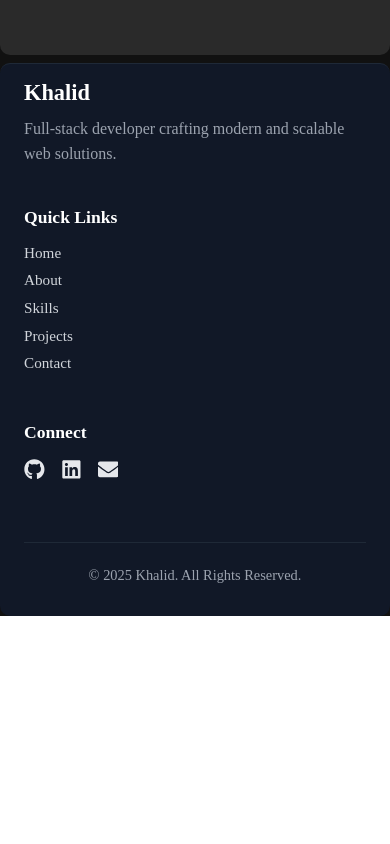
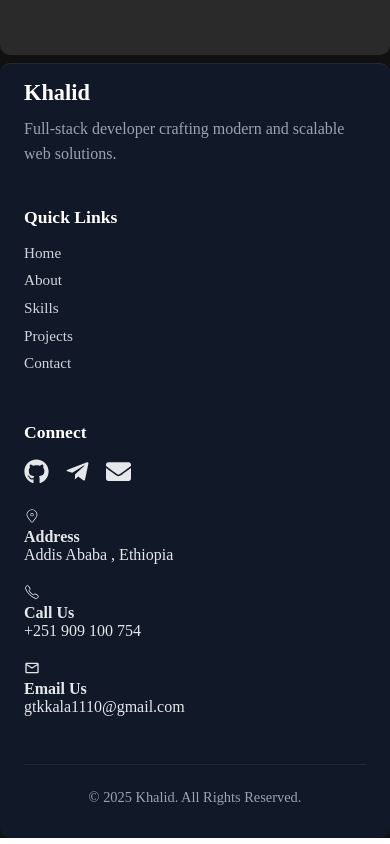
Before and after one commit to GTK-kala/Personal-Portfolio-App, a React (Vite) app in the folder Personal-Portfolio-App/: page / in a window 390 px wide. Shown: the part 5134-5978 px from the top of the page. Before the commit the page ends 5756 px from the top, so only its background shows below. Built offline with nearby package versions, Linux system fonts and the light colour scheme.

Commit message:
Adding more user info in footer section

```diff
--- a/Personal-Portfolio-App/src/components/About/About.css
+++ b/Personal-Portfolio-App/src/components/About/About.css
@@ -170,9 +170,10 @@
   font-size: 1rem;
   color: #1f2937;
 }
+
 .card_night p {
   font-size: 1rem;
-  color: #1f2937;
+  color: #fff;
 }
 
 .card_light:hover {
--- a/Personal-Portfolio-App/src/components/Contact/Contact.css
+++ b/Personal-Portfolio-App/src/components/Contact/Contact.css
@@ -222,7 +222,7 @@
 
 @media (max-width: 500px) {
   .contact-container{
-    gap: 50px;
+    gap: 90px;
   }
   .contact-section_light {
     padding: 15px 20px 0px 20px;
--- a/Personal-Portfolio-App/src/components/Footer/Footer.css
+++ b/Personal-Portfolio-App/src/components/Footer/Footer.css
@@ -110,6 +110,13 @@
   padding-top: 1.5rem;
 }
 
+.contact-info{
+  margin-top: 10px;
+  display: flex;
+  flex-direction: column;
+  gap: 20px;
+}
+
 /* responsive */
 @media (max-width: 500px) {
   .footer-title {
--- a/Personal-Portfolio-App/src/components/Footer/Footer.jsx
+++ b/Personal-Portfolio-App/src/components/Footer/Footer.jsx
@@ -1,11 +1,13 @@
-import { FaGithub, FaLinkedin, FaEnvelope } from "react-icons/fa";
+import { FaGithub, FaTelegramPlane, FaEnvelope } from "react-icons/fa";
+import { IoCallOutline } from "react-icons/io5";
+import { CiLocationOn } from "react-icons/ci";
+import { MdOutlineMail } from "react-icons/md";
 import "./Footer.css";
 
 const Footer = () => {
   return (
     <footer className="footer">
       <div className="footer-grid">
-
         <div className="footer-section">
           <h3 className="footer-title">Khalid</h3>
           <p className="footer-text">
@@ -16,20 +18,66 @@ const Footer = () => {
         <div className="footer-section">
           <h4 className="footer-subtitle">Quick Links</h4>
           <ul>
-            <li><a href="#home">Home</a></li>
-            <li><a href="#about">About</a></li>
-            <li><a href="#skills">Skills</a></li>
-            <li><a href="#projects">Projects</a></li>
-            <li><a href="#contact">Contact</a></li>
+            <li>
+              <a href="#home">Home</a>
+            </li>
+            <li>
+              <a href="#about">About</a>
+            </li>
+            <li>
+              <a href="#skills">Skills</a>
+            </li>
+            <li>
+              <a href="#projects">Projects</a>
+            </li>
+            <li>
+              <a href="#contact">Contact</a>
+            </li>
           </ul>
         </div>
 
         <div className="footer-section">
           <h4 className="footer-subtitle">Connect</h4>
           <div className="footer-socials">
-            <a href="#"><FaGithub /></a>
-            <a href="#"><FaLinkedin /></a>
-            <a href="mailto:your-email@gmail.com"><FaEnvelope /></a>
+            <a href="https://github.com/GTK-kala" target="_blank">
+              <FaGithub size={25} />
+            </a>
+            <a href="https://t.me/gtkkala17" target="_blank">
+              <FaTelegramPlane size={25} />
+            </a>
+            <a href="https://gtkkala1110@gmail" target="_blank">
+              <FaEnvelope size={25} />
+            </a>
+          </div>
+          <div className="contact-info">
+            <div className="info-address">
+              <span className="icon">
+                <CiLocationOn />
+              </span>
+              <p>
+                <strong>Address</strong> <br />
+                <span>Addis Ababa , Ethiopia</span>
+              </p>
+            </div>
+
+            <div className="info-address">
+              <span className="icon">
+                <IoCallOutline />
+              </span>
+              <p>
+                <strong>Call Us</strong> <br />
+                <span>+251 909 100 754</span>
+              </p>
+            </div>
+            <div className="info-address">
+              <span className="icon">
+                <MdOutlineMail />
+              </span>
+              <p>
+                <strong>Email Us</strong> <br />
+                <span>gtkkala1110@gmail.com</span>
+              </p>
+            </div>
           </div>
         </div>
       </div>
@@ -39,5 +87,5 @@ const Footer = () => {
       </div>
     </footer>
   );
-}
-export default Footer
+};
+export default Footer;
```
